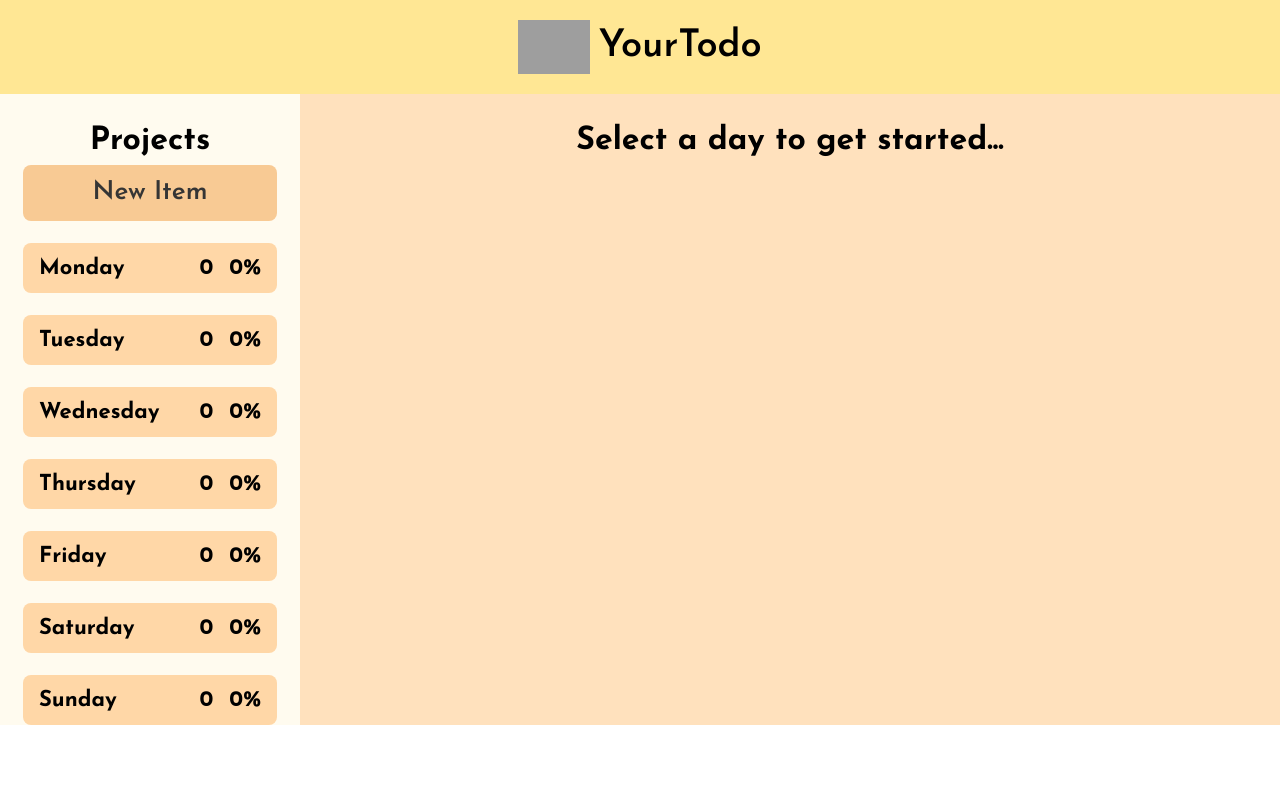
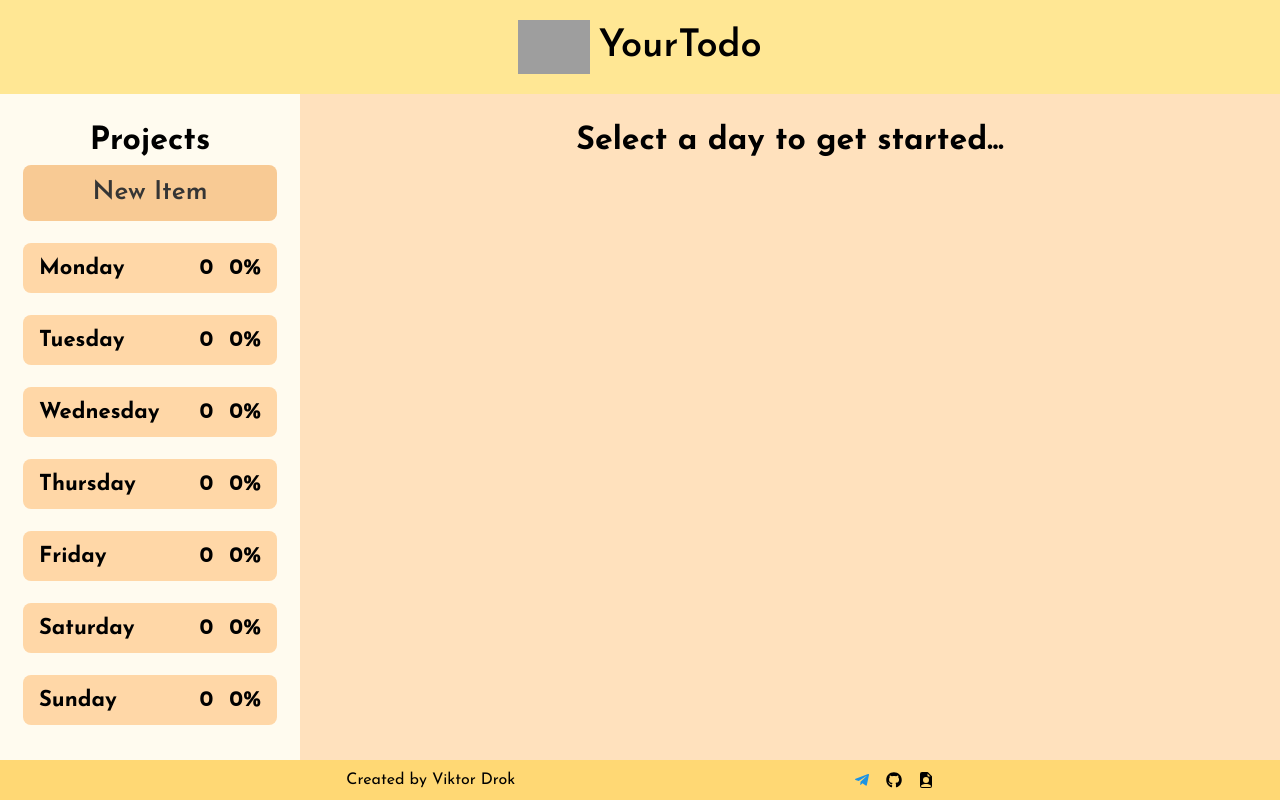
Before and after one commit to viktor-drok/next-app-todo, a Next.js app: page / in a window 1280 px wide. Built offline with nearby package versions, Linux system fonts and the light colour scheme; grey boxes are pictures that could not be loaded.

Commit message:
add footer

```diff
--- a/app/globals.css
+++ b/app/globals.css
@@ -18,5 +18,6 @@
     --done-bg: #7E8BF9;
     --delete-bg: #FF5757;
     --newItem-bg: #F8CA94;
+    --footer-bg: #FFD874;
   }
 }
--- a/app/layout.jsx
+++ b/app/layout.jsx
@@ -1,6 +1,7 @@
 import Header from "../components/Header";
 import { Josefin_Sans } from "next/font/google";
 import "./globals.css";
+import Footer from "@/components/Footer";
 
 const josefineSans = Josefin_Sans({ subsets: ["latin"] });
 
@@ -13,9 +14,10 @@ export default function RootLayout({ children }) {
 	return (
 		<html lang="en">
 			<body className={josefineSans.className}>
-				<div className="flex flex-col h-full">
+				<div className="flex flex-col h-screen">
 					<Header />
 					{children}
+					<Footer />
 				</div>
 			</body>
 		</html>
--- /dev/null
+++ b/components/Footer.jsx
@@ -0,0 +1,43 @@
+import Link from "next/link";
+import { FaTelegramPlane, FaGithub } from "react-icons/fa";
+import { BsFillFileEarmarkPersonFill } from "react-icons/bs";
+
+const Footer = () => {
+	return (
+		<div className="flex justify-evenly p-2 items-center bg-footer-bg">
+			<h4>Created by Viktor Drok</h4>
+			<ul className="flex gap-4">
+				<li>
+					<Link
+						href="https://t.me/viktor_drok"
+						rel="noopener noreferrer"
+						target="_blank"
+					>
+						<FaTelegramPlane color="#1c93e3" />
+					</Link>
+				</li>
+
+				<li>
+					<Link
+						href="https://github.com/viktor-drok"
+						rel="noopener noreferrer"
+						target="_blank"
+					>
+						<FaGithub />
+					</Link>
+				</li>
+
+				<li>
+					<Link
+						href="https://viktor-drok-cv.netlify.app/"
+						rel="noopener noreferrer"
+						target="_blank"
+					>
+						<BsFillFileEarmarkPersonFill />
+					</Link>
+				</li>
+			</ul>
+		</div>
+	);
+};
+export default Footer;
--- a/tailwind.config.js
+++ b/tailwind.config.js
@@ -28,6 +28,7 @@ module.exports = {
       "done-bg": "var(--done-bg)",
       "delete-bg": "var(--delete-bg)",
       "newItem-bg": "var(--newItem-bg)",
+      "footer-bg": "var(--footer-bg)",
     }
   },
   plugins: [],
```
